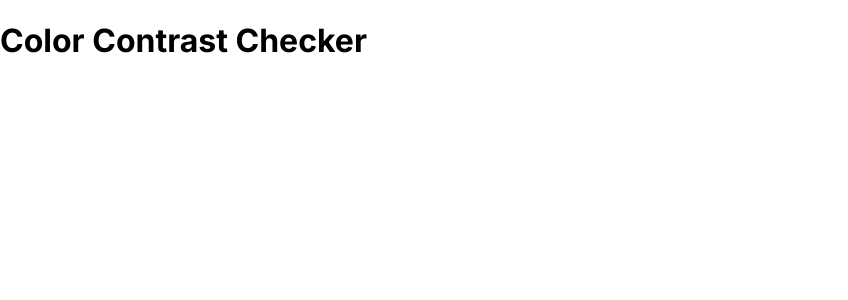
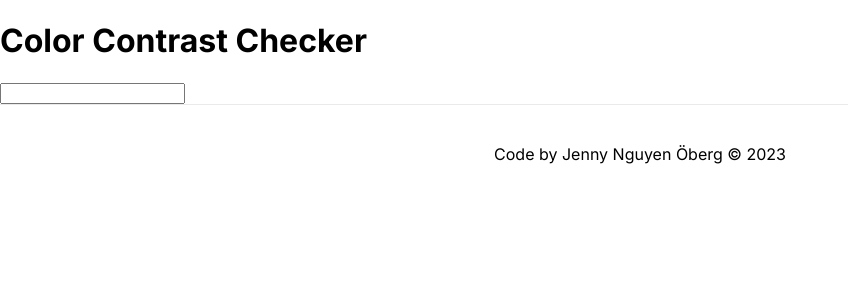
Before and after one commit to jennynguyenoberg/color-checker-TDD, a Next.js app: page / in a window 1280 px wide. Shown: the top 300 px of the page, without its empty margins (0-848 px from the left). Built offline with nearby package versions, Linux system fonts and the light colour scheme.

Commit message:
Update routing to render out header, footer and ColorInput

```diff
--- a/app/components/ColorInput/index.tsx
+++ b/app/components/ColorInput/index.tsx
@@ -1,3 +1,4 @@
+'use client'
 import { ChangeEvent } from 'react'
 
 interface ColorInputProps {
--- a/app/page.tsx
+++ b/app/page.tsx
@@ -1,3 +1,13 @@
+import ColorInput from './components/ColorInput'
+import Footer from './components/Footer'
+import Header from './components/Header'
+
 export default function Page() {
-  return <h1>Color Contrast Checker</h1>
+  return (
+    <div>
+      <Header />
+      <ColorInput />
+      <Footer />
+    </div>
+  )
 }
```
